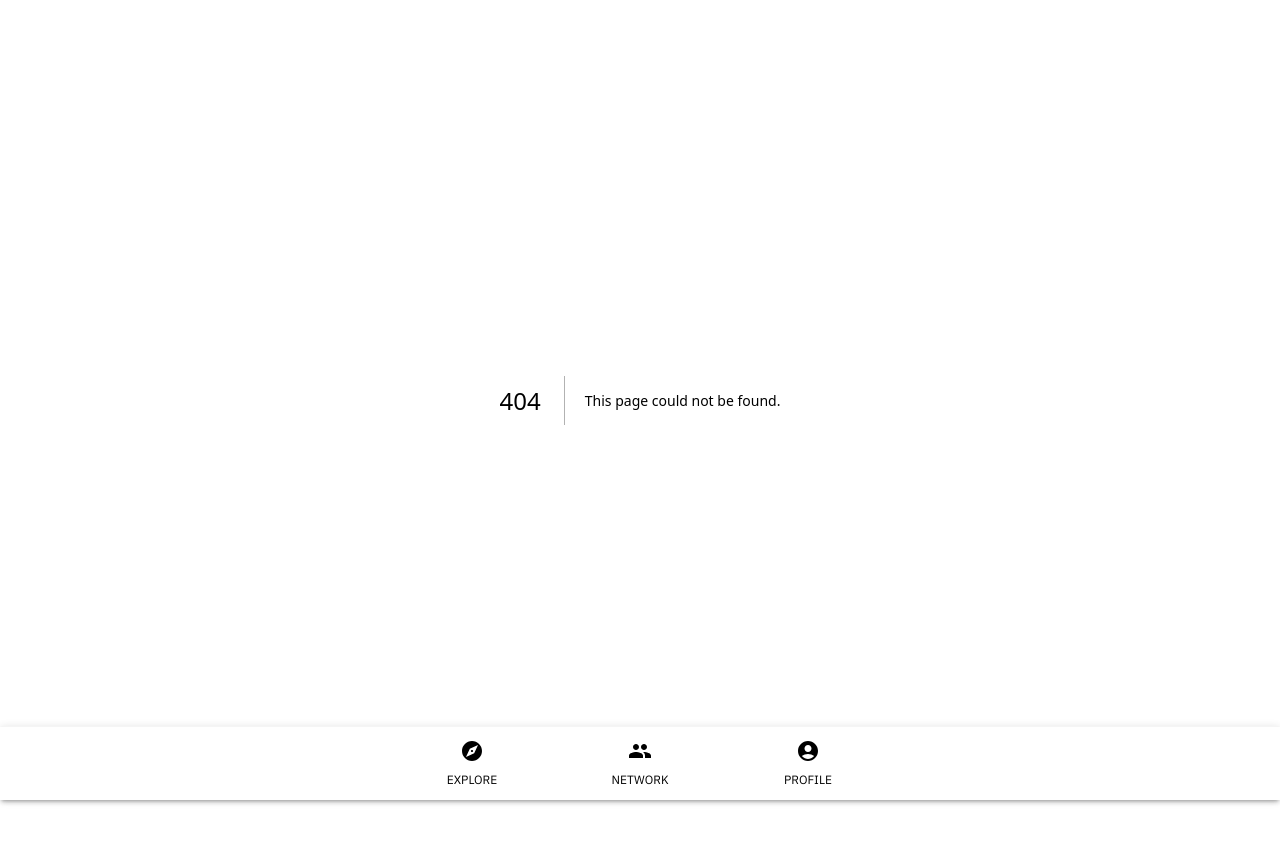
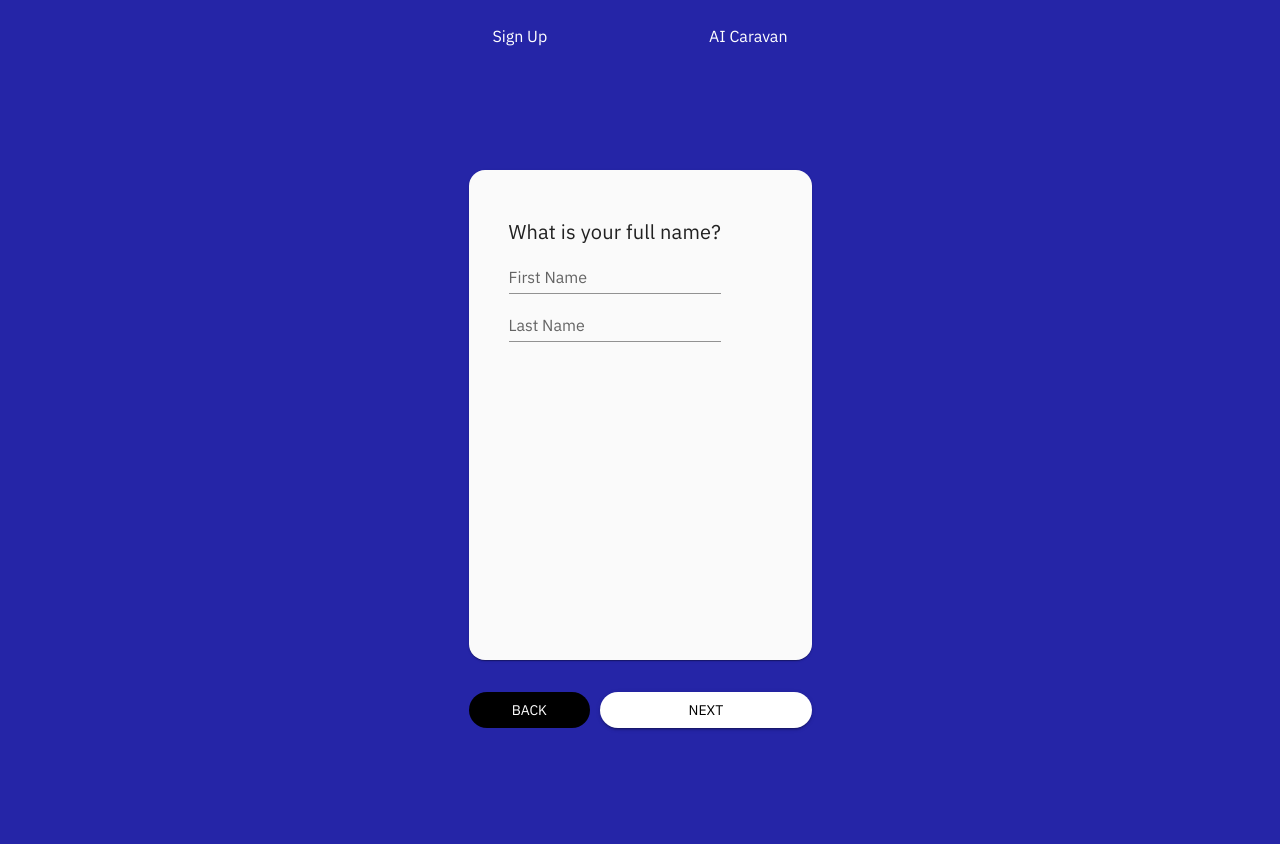
Before and after one commit to maria-osypova/ai-caravan, a Next.js app: page /public/onboarding in a window 1280 px wide. Before the commit this address had no page. Shown: the top 844 px of the page. Before the commit the page ends 800 px from the top, so only its background shows below. Built offline with nearby package versions, Linux system fonts and the light colour scheme.

Commit message:
create onboarding page for 2 cards

```diff
--- a/components/Layout.js
+++ b/components/Layout.js
@@ -2,6 +2,7 @@ import React from "react";
 import { ThemeProvider, createTheme } from "@mui/material/styles";
 import CssBaseline from "@mui/material/CssBaseline";
 import Footer from "./Footer";
+import { useRouter } from "next/router";
 
 const theme = createTheme({
   palette: {
@@ -15,11 +16,21 @@ const theme = createTheme({
 });
 
 export default function Layout({ children }) {
+  const router = useRouter();
+  const isPublicPage = router.pathname.startsWith("/public");
+
   return (
     <ThemeProvider theme={theme}>
       <CssBaseline />
-      {children}
-      <Footer />
+      <div
+        style={{
+          backgroundColor: isPublicPage ? "#2525A7" : "white",
+          minHeight: "100vh",
+        }}
+      >
+        {children}
+        {!isPublicPage && <Footer />}
+      </div>
     </ThemeProvider>
   );
 }
--- /dev/null
+++ b/components/OnboardingForm.js
@@ -0,0 +1,122 @@
+import React, { useState } from "react";
+import OnboardingCard from "./OnbordingCard";
+import { LinearProgress, Button } from "@mui/material";
+
+const onboardingQuestions = [
+  {
+    question: "What is your full name?",
+    fields: [
+      { label: "First Name", name: "firstName", type: "text", disabled: false },
+      { label: "Last Name", name: "lastName", type: "text", disabled: false },
+    ],
+  },
+  {
+    question: "What is your email?",
+    fields: [{ label: "Email", name: "email", type: "text", disabled: false }],
+  },
+];
+
+const OnboardingForm = () => {
+  const [currentOnboardingCard, setCurrentOnboardingCard] = useState(0);
+  const [newUserData, setNewUserData] = useState({});
+
+  const handleInputChange = (name, value) => {
+    setNewUserData((prevNewUserData) => ({
+      ...prevNewUserData,
+      [name]: value,
+    }));
+  };
+
+  const handleNext = () => {
+    if (currentOnboardingCard < onboardingQuestions.length - 1) {
+      setCurrentOnboardingCard(currentOnboardingCard + 1);
+    } else {
+      console.log("Form submitted:", newUserData);
+    }
+  };
+
+  const handleBack = () => {
+    if (currentOnboardingCard > 0) {
+      setCurrentOnboardingCard(currentOnboardingCard - 1);
+    }
+  };
+
+  return (
+    <div
+      style={{
+        display: "flex",
+        flexDirection: "column",
+        alignItems: "center",
+        padding: "0 16px",
+        minHeight: "100vh",
+        justifyContent: "center",
+      }}
+    >
+      <div
+        style={{
+          display: "flex",
+          flexDirection: "column",
+          alignItems: "center",
+          width: "100%",
+          maxWidth: "343px",
+          minHeight: "400px",
+          justifyContent: "space-between",
+        }}
+      >
+        <OnboardingCard
+          question={onboardingQuestions[currentOnboardingCard].question}
+          fields={onboardingQuestions[currentOnboardingCard].fields.map(
+            (field) => ({
+              ...field,
+              value: newUserData[field.name] || "",
+              onChange: (event) =>
+                handleInputChange(field.name, event.target.value),
+            })
+          )}
+        />
+        <div
+          style={{
+            display: "flex",
+            justifyContent: "space-between",
+            width: "343px",
+            marginTop: "32px",
+            marginBottom: "46px",
+          }}
+        >
+          <Button
+            variant="contained"
+            color="secondary"
+            onClick={handleBack}
+            disabled={currentOnboardingCard === 0}
+            style={{
+              flex: 1,
+              marginRight: "10px",
+              backgroundColor: "black",
+              color: "white",
+              borderRadius: "32px",
+            }}
+          >
+            Back
+          </Button>
+          <Button
+            variant="contained"
+            color="primary"
+            onClick={handleNext}
+            style={{
+              flex: 2,
+              backgroundColor: "white",
+              color: "black",
+              borderRadius: "32px",
+            }}
+          >
+            {currentOnboardingCard < onboardingQuestions.length - 1
+              ? "Next"
+              : "Submit"}
+          </Button>
+        </div>
+      </div>
+    </div>
+  );
+};
+
+export default OnboardingForm;
--- /dev/null
+++ b/components/OnbordingCard.js
@@ -0,0 +1,52 @@
+import React from "react";
+import { Card, CardContent, Typography, TextField } from "@mui/material";
+
+const OnboardingCard = ({ question, fields }) => {
+  return (
+    <Card
+      style={{
+        display: "flex",
+        width: "343px",
+        height: "490px",
+        padding: "32px 24px",
+        flexDirection: "column",
+        alignItems: "flex-start",
+        gap: "3px 24px",
+        flexShrink: 0,
+        borderRadius: "16px",
+        background: "#FAFAFA",
+        margin: "0 auto",
+      }}
+    >
+      <CardContent>
+        <Typography
+          variant="h5"
+          component="h2"
+          style={{
+            fontSize: "20px",
+            fontStyle: "normal",
+            fontWeight: 500,
+            lineHeight: "28px",
+            letterSpacing: "0.15px",
+          }}
+        >
+          {question}
+        </Typography>
+        {fields.map((field, index) => (
+          <TextField
+            key={index}
+            label={field.label}
+            variant="standard"
+            fullWidth
+            name={field.name}
+            value={field.value}
+            onChange={field.onChange}
+            style={{ display: field.disabled ? "none" : "block" }}
+          />
+        ))}
+      </CardContent>
+    </Card>
+  );
+};
+
+export default OnboardingCard;
--- a/pages/_app.js
+++ b/pages/_app.js
@@ -1,8 +1,13 @@
 import GlobalStyle from "../styles/GlobalStyle";
 import { SWRConfig } from "swr";
 import Layout from "@/components/Layout";
+import "../styles/globals.css";
+import { useRouter } from "next/router";
 
 export default function App({ Component, pageProps }) {
+  const router = useRouter();
+  const isPublicPage = router.pathname.startsWith("/public");
+
   return (
     <SWRConfig
       value={{
@@ -15,10 +20,17 @@ export default function App({ Component, pageProps }) {
         },
       }}
     >
-      <Layout>
-        <GlobalStyle />
-        <Component {...pageProps} />
-      </Layout>
+      <div
+        style={{
+          backgroundColor: isPublicPage ? "#2525A7" : "white",
+          minHeight: "100vh",
+        }}
+      >
+        <Layout>
+          <GlobalStyle />
+          <Component {...pageProps} />
+        </Layout>
+      </div>
     </SWRConfig>
   );
 }
--- /dev/null
+++ b/pages/public/onboarding.js
@@ -0,0 +1,43 @@
+import React from "react";
+import OnboardingForm from "@/components/OnboardingForm";
+
+const onbordingQuestions = [
+  "What is your full name?",
+  "What is your email?",
+  "What is your current role and level?",
+  "Your company name?",
+  "What is your main goal in joining this community?",
+  "What is your city?",
+  "What is your LinkedIn?",
+];
+
+const Onboarding = () => {
+  return (
+    <div
+      style={{
+        display: "flex",
+        flexDirection: "column",
+        alignItems: "center",
+        padding: "0 16px",
+        color: "white",
+      }}
+    >
+      <div
+        style={{
+          display: "flex",
+          justifyContent: "space-between",
+          width: "343px",
+          marginBottom: "24px",
+          backgroundColor: "transparent",
+          padding: "24px 24px 0 24px",
+        }}
+      >
+        <span>Sign Up</span>
+        <span>AI Caravan</span>
+      </div>
+      <OnboardingForm />
+    </div>
+  );
+};
+
+export default Onboarding;
--- /dev/null
+++ b/styles/globals.css
@@ -0,0 +1,7 @@
+body,
+html {
+  margin: 0;
+  padding: 0;
+  font-family: Arial, sans-serif;
+  min-height: 100vh;
+}
```
Also changed, not shown: pages/user/index.js (added).
